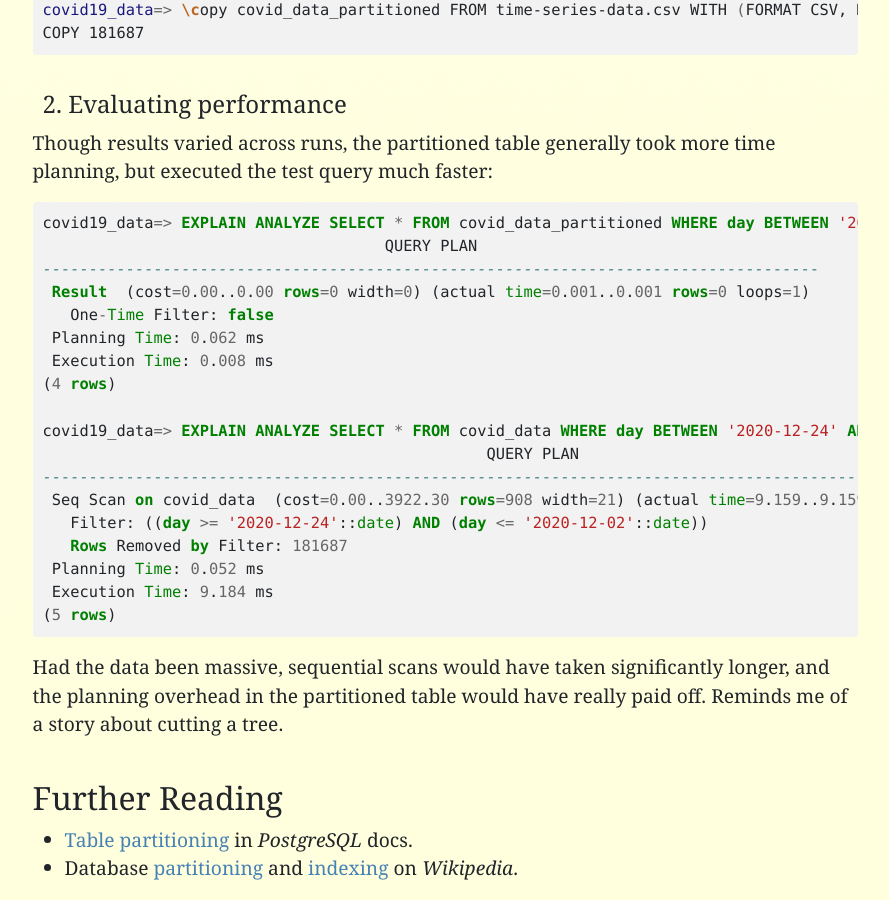
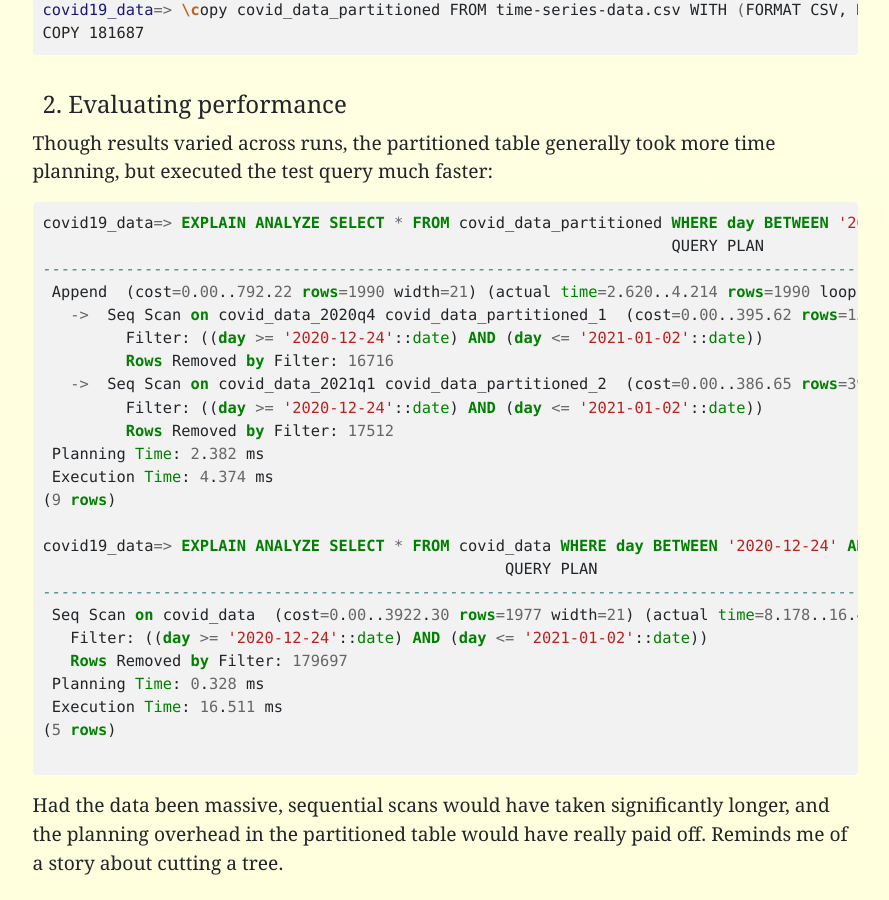
Before and after one commit to Tim-Abwao/tim-abwao.github.io, a Jekyll site: the page built from _posts/2022-07-23-Table-Partitioning-In-PostgreSQL.md, in a window 1280 px wide and 900 px high, scrolled down 4151 px. Shown: the whole window, without its empty margins (57-946 px from the left). Built offline with Jekyll 4.4.1, drawn with Linux system fonts in a browser that asks for light colours.

Commit message:
Update example code in table-partitioning article

````diff
--- a/_posts/2022-07-23-Table-Partitioning-In-PostgreSQL.md
+++ b/_posts/2022-07-23-Table-Partitioning-In-PostgreSQL.md
@@ -153,24 +153,30 @@ COPY 181687
 Though results varied across runs, the partitioned table generally took more time planning, but executed the test query much faster:
 
 ```sql
-covid19_data=> EXPLAIN ANALYZE SELECT * FROM covid_data_partitioned WHERE day BETWEEN '2020-12-24' AND '2020-12-02';
-                                     QUERY PLAN
-------------------------------------------------------------------------------------
- Result  (cost=0.00..0.00 rows=0 width=0) (actual time=0.001..0.001 rows=0 loops=1)
-   One-Time Filter: false
- Planning Time: 0.062 ms
- Execution Time: 0.008 ms
-(4 rows)
+covid19_data=> EXPLAIN ANALYZE SELECT * FROM covid_data_partitioned WHERE day BETWEEN '2020-12-24' AND '2021-01-02';
+                                                                    QUERY PLAN
+---------------------------------------------------------------------------------------------------------------------------------------------------
+ Append  (cost=0.00..792.22 rows=1990 width=21) (actual time=2.620..4.214 rows=1990 loops=1)
+   ->  Seq Scan on covid_data_2020q4 covid_data_partitioned_1  (cost=0.00..395.62 rows=1592 width=21) (actual time=2.619..2.784 rows=1592 loops=1)
+         Filter: ((day >= '2020-12-24'::date) AND (day <= '2021-01-02'::date))
+         Rows Removed by Filter: 16716
+   ->  Seq Scan on covid_data_2021q1 covid_data_partitioned_2  (cost=0.00..386.65 rows=398 width=21) (actual time=0.006..1.309 rows=398 loops=1)
+         Filter: ((day >= '2020-12-24'::date) AND (day <= '2021-01-02'::date))
+         Rows Removed by Filter: 17512
+ Planning Time: 2.382 ms
+ Execution Time: 4.374 ms
+(9 rows)
 
-covid19_data=> EXPLAIN ANALYZE SELECT * FROM covid_data WHERE day BETWEEN '2020-12-24' AND '2020-12-02';
-                                                QUERY PLAN
-----------------------------------------------------------------------------------------------------------
- Seq Scan on covid_data  (cost=0.00..3922.30 rows=908 width=21) (actual time=9.159..9.159 rows=0 loops=1)
-   Filter: ((day >= '2020-12-24'::date) AND (day <= '2020-12-02'::date))
-   Rows Removed by Filter: 181687
- Planning Time: 0.052 ms
- Execution Time: 9.184 ms
+covid19_data=> EXPLAIN ANALYZE SELECT * FROM covid_data WHERE day BETWEEN '2020-12-24' AND '2021-01-02';
+                                                  QUERY PLAN
+---------------------------------------------------------------------------------------------------------------
+ Seq Scan on covid_data  (cost=0.00..3922.30 rows=1977 width=21) (actual time=8.178..16.421 rows=1990 loops=1)
+   Filter: ((day >= '2020-12-24'::date) AND (day <= '2021-01-02'::date))
+   Rows Removed by Filter: 179697
+ Planning Time: 0.328 ms
+ Execution Time: 16.511 ms
 (5 rows)
+
 ```
 
 Had the data been massive, sequential scans would have taken significantly longer, and the planning overhead in the partitioned table would have really paid off. Reminds me of a story about cutting a tree.
````
